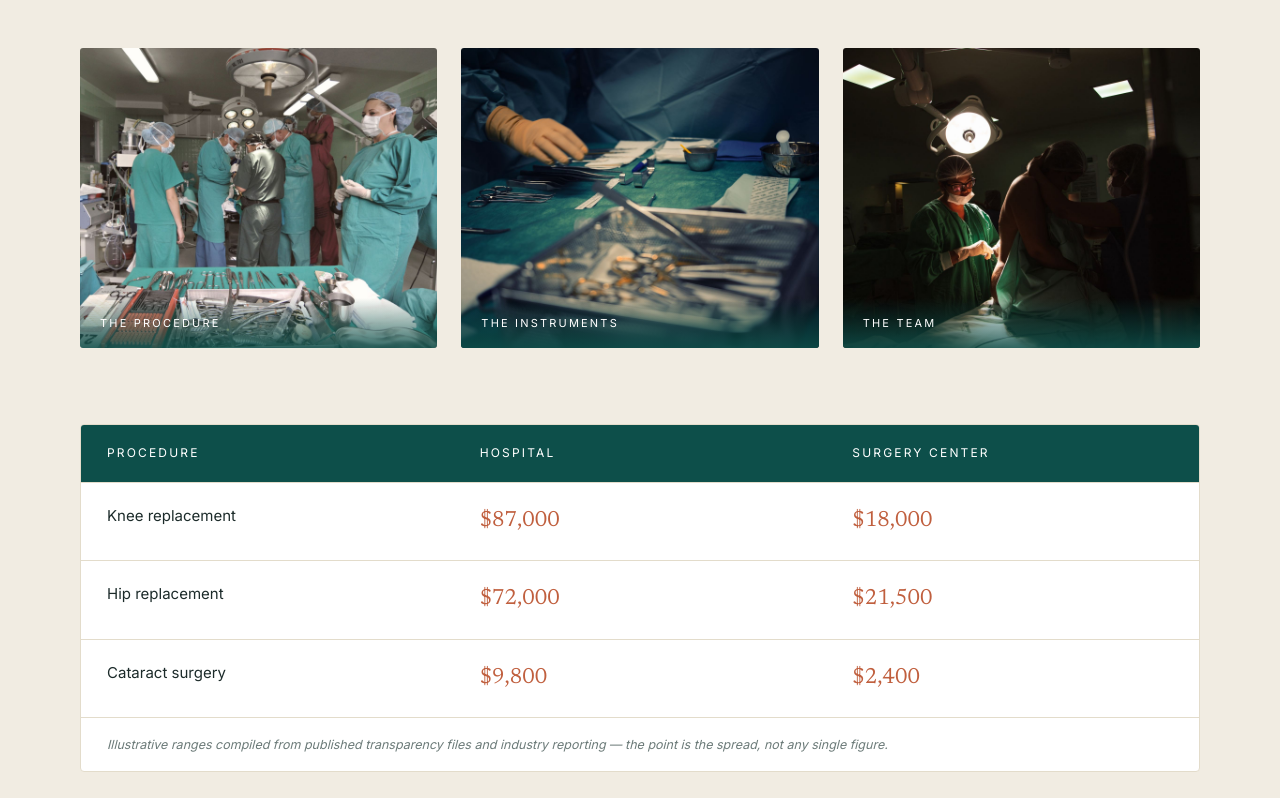
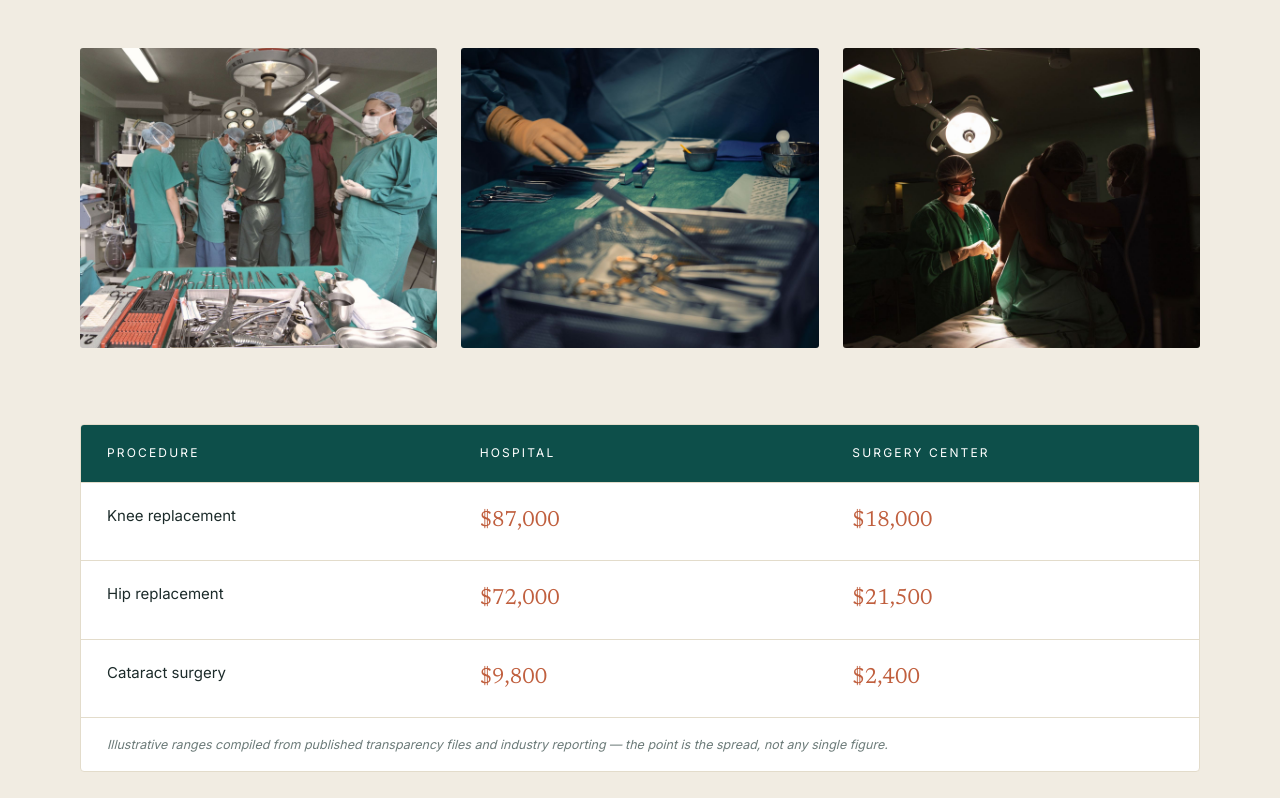
Before and after one commit to primedomaincapital/surgeryrates, a plain HTML site: page index.html in a window 1280 px wide. Shown: the part 1493-2291 px from the top of the page. Drawn offline with Linux system fonts and the light colour scheme.

Commit message:
Update index.html (Oct 21)

```diff
--- a/index.html
+++ b/index.html
@@ -118,9 +118,9 @@ footer a{color:var(--teal2);text-decoration:none;font-weight:500}
     </div>
   </div>
   <div class="gallery">
-    <figure><img src="images/photo-33916261.jpg" alt="Surgical team at work" loading="lazy"><figcaption>The procedure</figcaption></figure>
-    <figure><img src="images/photo-24193873.jpg" alt="Surgical instruments" loading="lazy"><figcaption>The instruments</figcaption></figure>
-    <figure><img src="images/photo-20081928.jpg" alt="Medical team in operating room" loading="lazy"><figcaption>The team</figcaption></figure>
+    <figure><img src="images/photo-33916261.jpg" alt="Surgical team at work" loading="lazy"></figure>
+    <figure><img src="images/photo-24193873.jpg" alt="Surgical instruments" loading="lazy"></figure>
+    <figure><img src="images/photo-20081928.jpg" alt="Medical team in operating room" loading="lazy"></figure>
   </div>
   <div class="compare">
     <div class="compare-head"><div>Procedure</div><div>Hospital</div><div>Surgery center</div></div>
```
